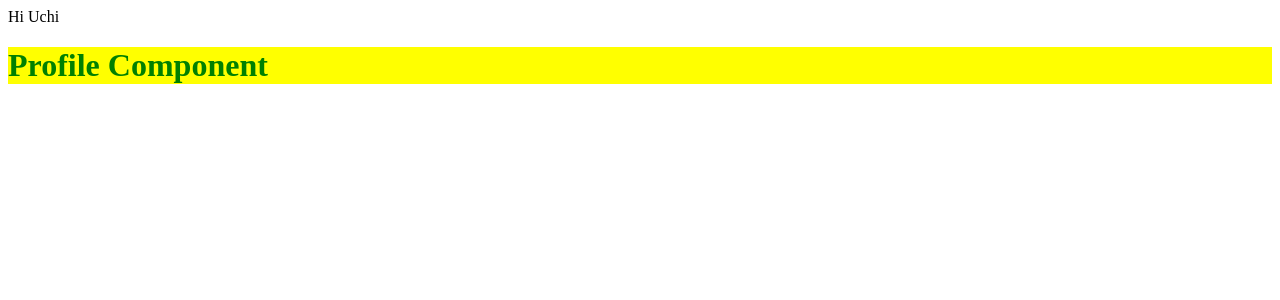
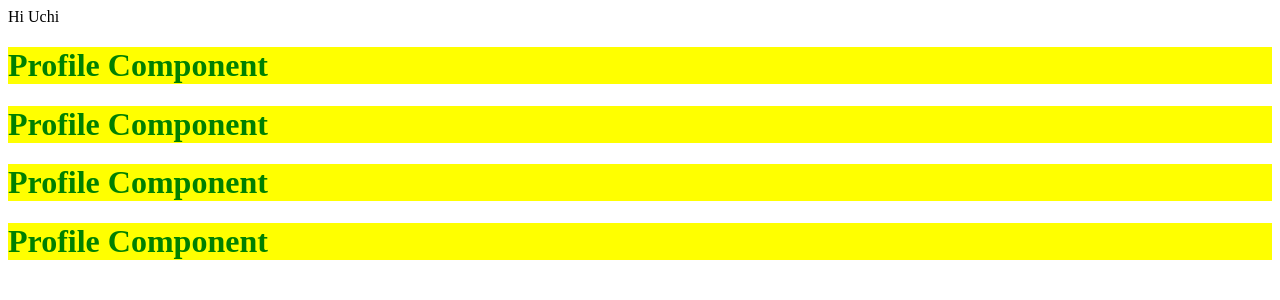
Before and after one commit to UchithmaSenevirathne/Learning-Angular, an Angular app: page / in a window 1280 px wide. Shown: the top 300 px of the page. Built offline with nearby package versions, Linux system fonts and the light colour scheme.

Commit message:
how to use components through different selectors

```diff
--- a/src/app/app.component.html
+++ b/src/app/app.component.html
@@ -1,2 +1,19 @@
 <div>Hi Uchi</div>
-<app-profile></app-profile>
+
+<!-- type selector -->
+<!-- <app-profile></app-profile> -->
+
+<!-- attribute selector -->
+ <!-- <div app-profile ></div> -->
+
+<!-- class selector -->
+ <!-- <div app-profile></div> -->
+ <!-- <span app-profile></span> -->
+ <!-- **not print in paragraph -->
+ <!-- <p app-profile ></p> -->
+
+ <!-- multiple selector -->
+ <app-profile></app-profile>
+ <div app-profile ></div>
+ <p app-profile ></p>
+ <span app-profile></span>
--- /dev/null
+++ b/src/app/profile.component.scss
@@ -0,0 +1,3 @@
+h1 {
+    color: green; background-color: yellow;
+}
--- a/src/app/profile.component.ts
+++ b/src/app/profile.component.ts
@@ -2,9 +2,20 @@ import { Component } from "@angular/core";
 
 @Component({
     standalone: true,
-    selector: 'app-profile',
+    // type selector
+    // selector: 'app-profile',
+
+    // attribute selector
+    // selector: '[app-profile]',
+
+    // class selector
+    // selector: '[app-profile]:not(p)',
+
+    // multiple selector
+    selector: 'app-profile, [app-profile]',
+
     template: '<h1>Profile Component</h1>',
-    styles: ['h1 {color: green; background-color: yellow; }'],
+    styleUrls: ['./profile.component.scss']
 })
 
 export default class ProfileComponent{
```
Also changed, not shown: src/app/profile.component.html (added).
